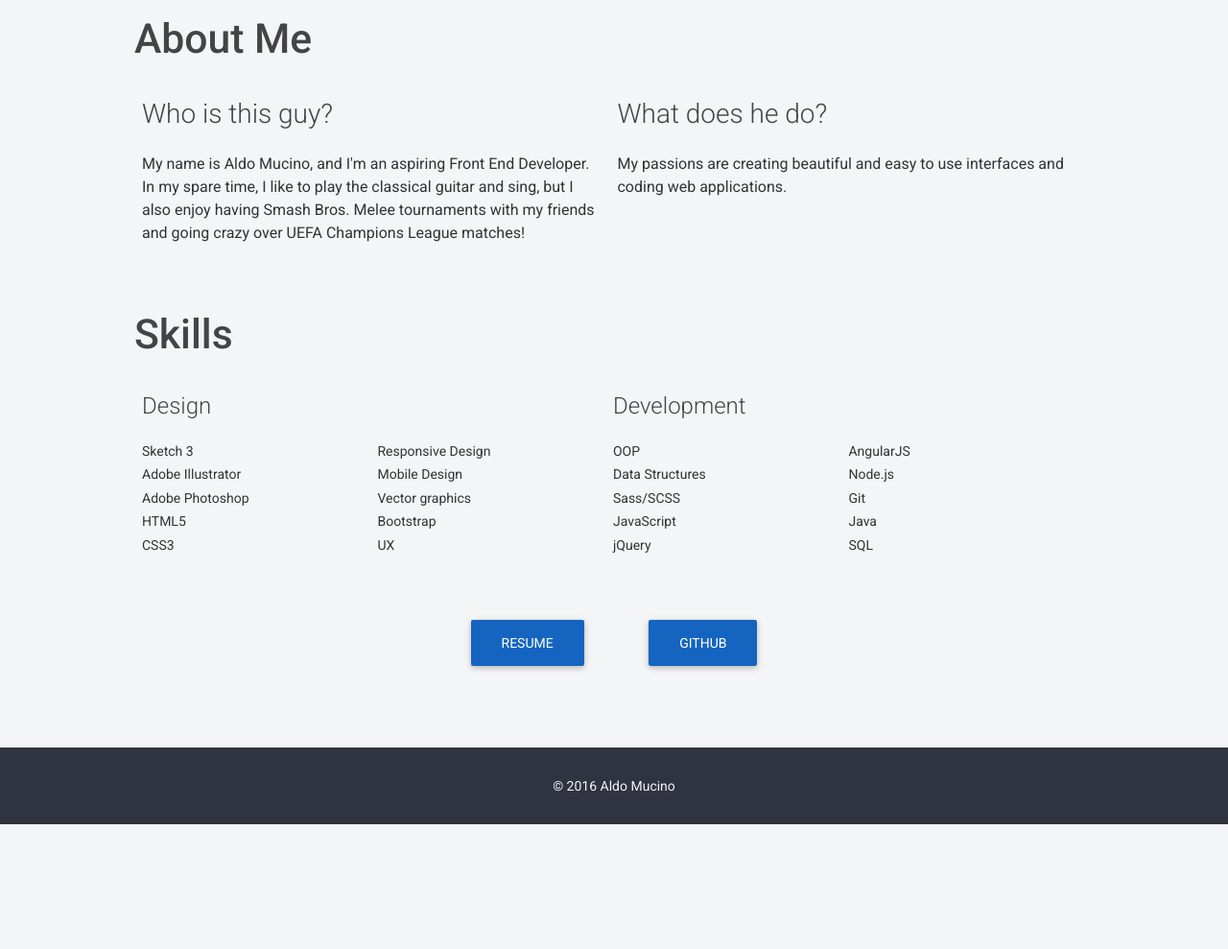
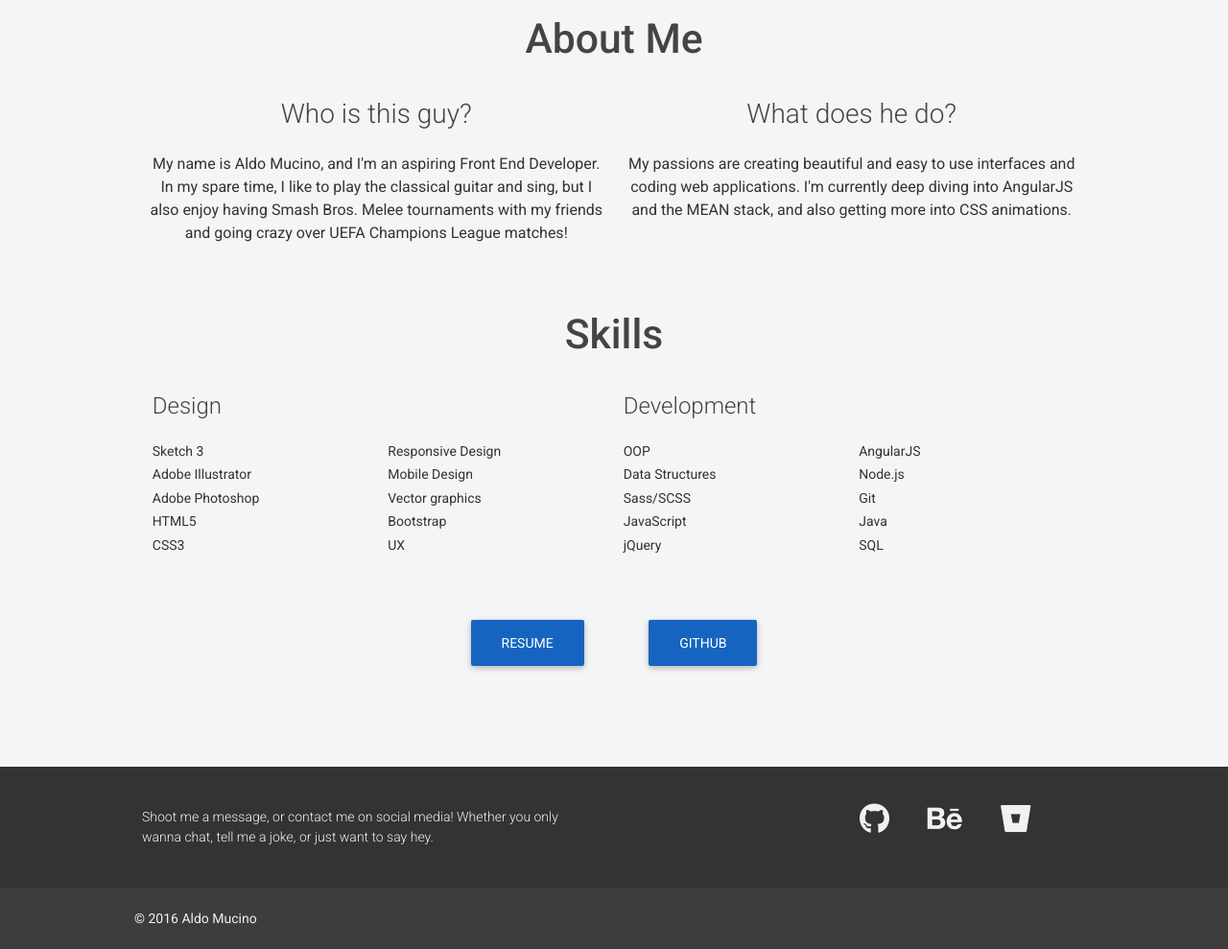
Before and after one commit to amucinom/amucinom.github.io, a website: page about.html in a window 1280 px wide. Shown: the part 665-1654 px from the top of the page at 96% size. Before the commit the page ends 1524 px from the top, so only its background shows below. Drawn offline with nearby package versions, Linux system fonts and the light colour scheme.

Commit message:
removed contact page and instead put contact info in footer

```diff
--- a/about.html
+++ b/about.html
@@ -7,8 +7,10 @@
         <meta name="viewport" content="width=device-width, initial-scale=1">
         <title>Aldo Mucino - Front End Developer</title>
         <link href='https://fonts.googleapis.com/css?family=Roboto:400,500,700,300' rel='stylesheet' type='text/css'>
-        <link rel="stylesheet" type="text/css" href="../styles/normalize.css">
-        <link rel="stylesheet" type="text/css" href="../styles/main.css">
+        <link href='https://cdn.jsdelivr.net/devicons/1.8.0/css/devicons.min.css' rel='stylesheet'>
+        <link rel="stylesheet" type="text/css" href="styles/normalize.css">
+        <link rel="stylesheet" type="text/css" href="styles/main.css">
+        <script src="https://use.fontawesome.com/a005f1ab73.js"></script>
     </head>
 
     <body>
@@ -33,11 +35,12 @@
                     <h1>About Me</h1>
                     <div class="width_half">
                         <h3>Who is this guy?</h3>
-                        <p>My name is Aldo Mucino, and I'm an aspiring Front End Developer. In my spare time, I like to play the classical guitar and sing, but I also enjoy having Smash Bros. Melee tournaments with my friends and going crazy over UEFA Champions League matches! </p>
+                        <p>My name is Aldo Mucino, and I'm an aspiring Front End Developer. In my spare time, I like to play the classical guitar and sing, but I also enjoy having Smash Bros. Melee tournaments with my friends and going crazy over UEFA Champions League matches!
+                        </p>
                     </div>
                     <div class="width_half">
                         <h3>What does he do?</h3>
-                        <p>My passions are creating beautiful and easy to use interfaces and coding web applications.</p>
+                        <p>My passions are creating beautiful and easy to use interfaces and coding web applications. I'm currently deep diving into AngularJS and the MEAN stack, and also getting more into CSS animations.</p>
                     </div>
                 </section>
                 <section>
@@ -83,13 +86,29 @@
                 </section>
                 <section class="resume">
                     <a class="btn" href="https://www.dropbox.com/s/kw4rk19p6c88gpu/2016-05-18_AldoMucino_CV.pdf?dl=0">RESUME</a>
-                    <a class="btn" href="https://www.dropbox.com/s/kw4rk19p6c88gpu/2016-05-18_AldoMucino_CV.pdf?dl=0">GITHUB</a>
+                    <a class="btn" href="https://github.com/amuciom">GITHUB</a>
                 </section>
             </div>
         </main>
-        <footer>
-            <div class="container footer-copyright">
-                &copy; 2016 Aldo Mucino
+        <footer class="footer">
+            <div class="wrapper">
+                <div class="width_half">
+                    <p class="footer-text">Shoot me a message, or contact me on social media! Whether you only wanna chat, tell me a joke, or just want to say hey.</p>
+                </div>
+                <div class="social width_third">
+                    <a class="social-link" href="https://github.com/amucinom">
+                        <i class="fa fa-github" aria-hidden="true"></i>
+                    </a>
+                    <a class="social-link" href="https://www.behance.net/amucinom">
+                        <i class="fa fa-behance" aria-hidden="true"></i>
+                    </a>
+                    <a class="social-link" href="https://bitbucket.org/amucinom/">
+                        <i class="fa fa-bitbucket" aria-hidden="true"></i>
+                    </a>
+                </div>
+            </div>
+            <div class="footer-copyright">
+                <div class="wrapper">&copy; 2016 Aldo Mucino</div>
             </div>
         </footer>
         <!-- jQuery -->
--- a/styles/main.css
+++ b/styles/main.css
@@ -95,7 +95,7 @@ p {
     margin-right: auto;
     padding-top: 6.5rem;
     line-height: 1.75;
-    /*text-align: center;*/
+    text-align: center;
 }
 
 .main-subpage img {
@@ -115,6 +115,7 @@ p {
 }
 
 .main-subpage div[class="width_half"] {
+    text-align: center;
     vertical-align: top;
 }
 
@@ -127,6 +128,7 @@ p {
 }
 
 .main-subpage ul {
+    text-align: left;
     list-style: none;
     -webkit-padding-start: 0;
 }
@@ -135,7 +137,8 @@ p {
     font-weight: 300;
 }
 
-.main-subpage .width_third,
+.main-subpage
+.width_third,
 .width_half,
 .width_full,
 .width_quarter,
@@ -402,15 +405,52 @@ p {
 
 /* Footer */
 
-footer {
+/*footer {
+    position: relative;
     background: #303340;
     color: #f4f4f4;
     display: block;
     width: 100%;
     text-align: center;
+}*/
+
+.footer {
+    color: #f1f1f1;
+    margin-top: 20px;
+    padding-top: 20px;
+    background-color: #333333;
+}
+
+.footer-text {
+    font-size: 14px;
+    font-weight: 300;
 }
 
 .footer-copyright {
-    padding-top: 2rem;
-    padding-bottom: 2rem;
+    margin-top: 20px;
+    background-color: #3d3d3d;
+    height: 64px;
+    line-height: 64px;
 }
+
+.social {
+    display: inline-block;
+    float: right;
+    padding: 1rem 0;
+    font-size: 2rem;
+    text-align: center;
+    vertical-align: top;
+}
+
+.social-link {
+    padding-right: 2rem;
+}
+
+.social-link:last-child {
+    padding: 0;
+}
+
+.social-link:link, .social-link:visited {
+    color: #f1f1f1;
+    text-decoration: none;
+}
```
Also changed, not shown: contact.html (+7 -5 lines).
